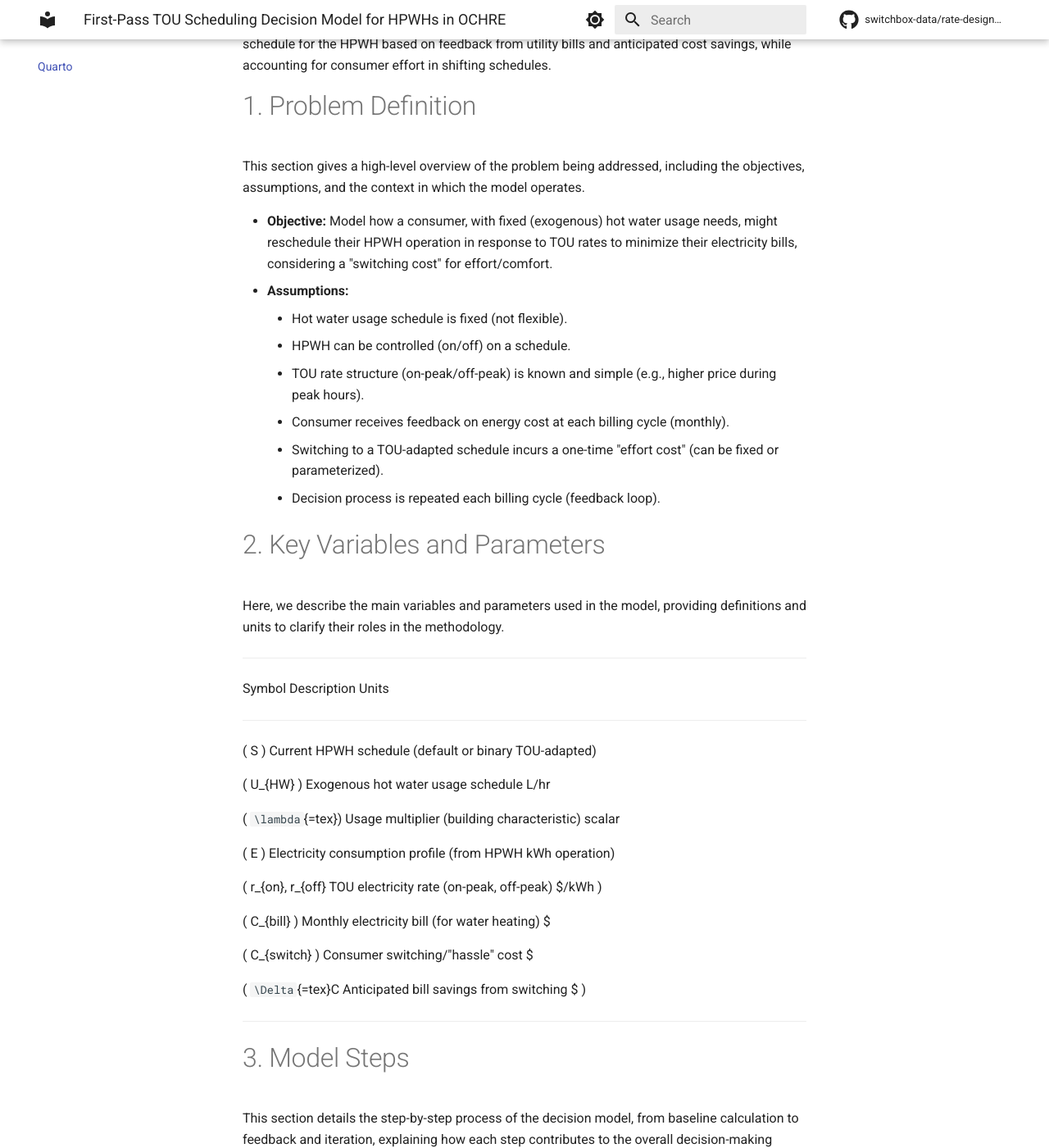
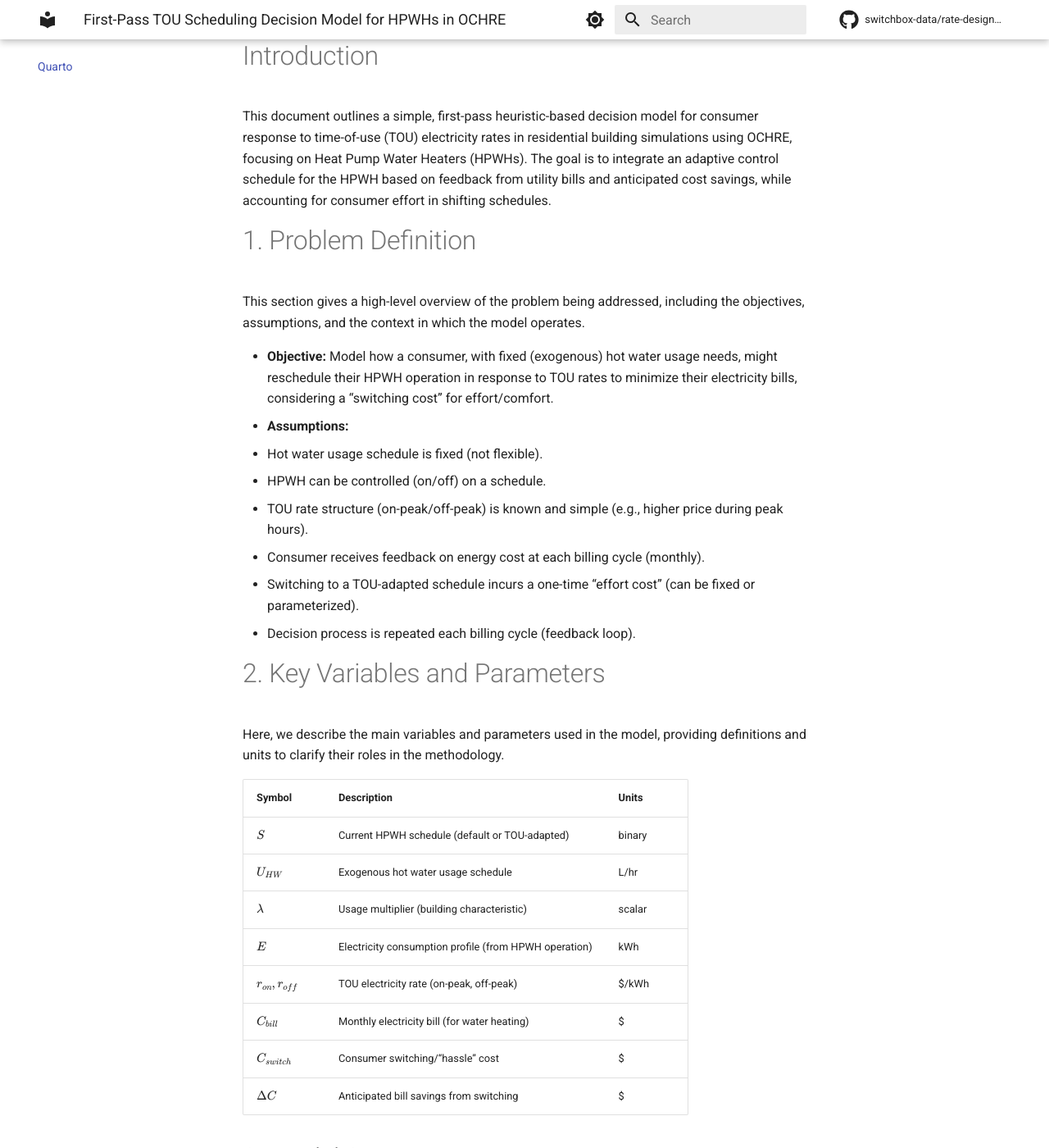
Before and after one commit to switchbox-data/rate-design-platform, an MkDocs documentation site: the page built from docs/docs_tou_hpwh_schedule_basic.md, in a window 1280 px wide and 1400 px high, scrolled down 264 px. Shown: the whole window at 82% size. Built offline with MkDocs 1.6.1 and Material for MkDocs 9.7.7, drawn with Linux system fonts in a browser that asks for light colours; comment, search, counter and statistics services are not loaded; some of the changed text lies outside the part shown.

Commit message:
Add interpreters for latex math and format .qmd for latex elements

```diff
--- a/docs/docs_tou_hpwh_schedule_basic.md
+++ b/docs/docs_tou_hpwh_schedule_basic.md
@@ -1,12 +1,20 @@
 ---
-author:
-- NREL/OCHRE Team
-authors:
-- NREL/OCHRE Team
-date: Invalid Date
 title: First-Pass TOU Scheduling Decision Model for HPWHs in OCHRE
-toc-title: Table of contents
+author: NREL/OCHRE Team
+date: '`r Sys.Date()`'
+format:
+  gfm:
+    html-math-method: mathjax
+    variant: gfm+tex_math_dollars+pipe_tables
+    preserve-yaml: true
+    code-fold: true
+    prefer-html: false
 ---
+
+
+# First-Pass TOU Scheduling Decision Model for HPWHs in OCHRE
+NREL/OCHRE Team
+Invalid Date
 
 # Introduction
 
@@ -24,20 +32,20 @@ This section gives a high-level overview of the problem being addressed,
 including the objectives, assumptions, and the context in which the
 model operates.
 
--   **Objective:** Model how a consumer, with fixed (exogenous) hot
-    water usage needs, might reschedule their HPWH operation in response
-    to TOU rates to minimize their electricity bills, considering a
-    "switching cost" for effort/comfort.
--   **Assumptions:**
-    -   Hot water usage schedule is fixed (not flexible).
-    -   HPWH can be controlled (on/off) on a schedule.
-    -   TOU rate structure (on-peak/off-peak) is known and simple (e.g.,
-        higher price during peak hours).
-    -   Consumer receives feedback on energy cost at each billing cycle
-        (monthly).
-    -   Switching to a TOU-adapted schedule incurs a one-time "effort
-        cost" (can be fixed or parameterized).
-    -   Decision process is repeated each billing cycle (feedback loop).
+- **Objective:** Model how a consumer, with fixed (exogenous) hot water
+  usage needs, might reschedule their HPWH operation in response to TOU
+  rates to minimize their electricity bills, considering a “switching
+  cost” for effort/comfort.
+- **Assumptions:**
+  - Hot water usage schedule is fixed (not flexible).
+  - HPWH can be controlled (on/off) on a schedule.
+  - TOU rate structure (on-peak/off-peak) is known and simple (e.g.,
+    higher price during peak hours).
+  - Consumer receives feedback on energy cost at each billing cycle
+    (monthly).
+  - Switching to a TOU-adapted schedule incurs a one-time “effort cost”
+    (can be fixed or parameterized).
+  - Decision process is repeated each billing cycle (feedback loop).
 
 # 2. Key Variables and Parameters
 
@@ -45,29 +53,16 @@ Here, we describe the main variables and parameters used in the model,
 providing definitions and units to clarify their roles in the
 methodology.
 
-  ------------------------------------------------------------------------------
-  Symbol              Description                                  Units
-  ------------------- -------------------------------------------- -------------
-  ( S )               Current HPWH schedule (default or            binary
-                      TOU-adapted)
-
-  ( U\_{HW} )         Exogenous hot water usage schedule           L/hr
-
-  ( `\lambda `{=tex}) Usage multiplier (building characteristic)   scalar
-
-  ( E )               Electricity consumption profile (from HPWH   kWh
-                      operation)
-
-  ( r\_{on}, r\_{off} TOU electricity rate (on-peak, off-peak)     \$/kWh
-  )
-
-  ( C\_{bill} )       Monthly electricity bill (for water heating) \$
-
-  ( C\_{switch} )     Consumer switching/"hassle" cost             \$
-
-  ( `\Delta `{=tex}C  Anticipated bill savings from switching      \$
-  )
-  ------------------------------------------------------------------------------
+| Symbol | Description | Units |
+|----|----|----|
+| $S$ | Current HPWH schedule (default or TOU-adapted) | binary |
+| $U_{HW}$ | Exogenous hot water usage schedule | L/hr |
+| $\lambda$ | Usage multiplier (building characteristic) | scalar |
+| $E$ | Electricity consumption profile (from HPWH operation) | kWh |
+| $r_{on}, r_{off}$ | TOU electricity rate (on-peak, off-peak) | \$/kWh |
+| $C_{bill}$ | Monthly electricity bill (for water heating) | \$ |
+| $C_{switch}$ | Consumer switching/“hassle” cost | \$ |
+| $\Delta C$ | Anticipated bill savings from switching | \$ |
 
 # 3. Model Steps
 
@@ -77,39 +72,44 @@ step contributes to the overall decision-making process.
 
 ## Step 1: Calculate Baseline
 
--   **Hot Water Usage:** ( U\_{HW}(t) ) is fixed by schedule and
-    multiplier.
--   **HPWH Default Schedule:** Operates as needed to meet hot water
-    draws.
--   **Simulate:** Run OCHRE with default HPWH schedule to get (
-    E\_{default}(t) ), ( C\_{bill,default} ).
+- **Hot Water Usage:** $U_{HW}(t)$ is fixed by schedule and multiplier.
+- **HPWH Default Schedule:** Operates as needed to meet hot water draws.
+- **Simulate:** Run OCHRE with default HPWH schedule to get
+  $E_{default}(t)$, $C_{bill,default}$.
 
 ## Step 2: Define TOU-Adaptive Schedule
 
--   **HPWH TOU Schedule:** Only operates HPWH during off-peak hours
-    (unless tank runs cold).
--   **Simulate:** Run OCHRE with TOU-adaptive HPWH schedule to get (
-    E\_{TOU}(t) ), ( C\_{bill,TOU} ).
+- **HPWH TOU Schedule:** Only operates HPWH during off-peak hours
+  (unless tank runs cold).
+- **Simulate:** Run OCHRE with TOU-adaptive HPWH schedule to get
+  $E_{TOU}(t)$, $C_{bill,TOU}$.
 
 ## Step 3: Anticipated Savings
 
--   **Calculate:** \[ `\Delta `{=tex}C = C\_{bill,default} -
-    C\_{bill,TOU} \]
--   **Net Benefit:** \[ `\text{Net Savings}`{=tex} = `\Delta `{=tex}C -
-    C\_{switch} \]
+- **Calculate:**
+
+$$
+\Delta C = C_{bill,default} - C_{bill,TOU}
+$$
+
+- **Net Benefit:**
+
+$$
+\text{Net Savings} = \Delta C - C_{switch}
+$$
 
 ## Step 4: Decision Rule
 
--   **If** ( `\text{Net Savings}`{=tex} \> 0 ): Consumer switches to
-    TOU-adapted schedule.
--   **Else:** Remains on default schedule.
+- **If** $\text{Net Savings} > 0$: Consumer switches to TOU-adapted
+  schedule.
+- **Else:** Remains on default schedule.
 
 ## Step 5: Feedback & Iteration
 
--   At each monthly billing cycle, repeat Steps 1--4 using updated
-    consumption and bills.
--   Consumer can reconsider switching if conditions change (e.g., rate
-    structure, switching cost).
+- At each monthly billing cycle, repeat Steps 1–4 using updated
+  consumption and bills.
+- Consumer can reconsider switching if conditions change (e.g., rate
+  structure, switching cost).
 
 # 4. Integration with OCHRE
 
@@ -119,27 +119,27 @@ integration.
 
 ## Inputs Required
 
--   Hot water usage schedule: `HotWaterUsageSchedule`
--   Usage multiplier: `UsageMultiplier`
--   TOU rate definition: `r_{on}, r_{off}` (passed to cost calculation)
--   HPWH scheduling control: ability to enforce on/off operation windows
+- Hot water usage schedule: `HotWaterUsageSchedule`
+- Usage multiplier: `UsageMultiplier`
+- TOU rate definition: $r_{on}, r_{off}$ (passed to cost calculation)
+- HPWH scheduling control: ability to enforce on/off operation windows
 
 ## OCHRE Outputs Used
 
-  Output Name                    Use in Model
-  ------------------------------ -----------------------------------
-  Hot Water Delivered (L/min)    For checking comfort/unmet demand
-  Water Heating Delivered (W)    For cost calculation
-  Hot Water Outlet Temperature   For comfort check (optional)
-  Hot Water Unmet Demand (kW)    To quantify service/comfort loss
+| Output Name                  | Use in Model                      |
+|------------------------------|-----------------------------------|
+| Hot Water Delivered (L/min)  | For checking comfort/unmet demand |
+| Water Heating Delivered (W)  | For cost calculation              |
+| Hot Water Outlet Temperature | For comfort check (optional)      |
+| Hot Water Unmet Demand (kW)  | To quantify service/comfort loss  |
 
 ## Implementation Notes
 
--   **Control:** Implement schedule-based control in OCHRE (see
-    `update_external_control` in HPWH code).
--   **Comfort Check:** If TOU schedule leads to unmet demand or low
-    temp, can factor "comfort penalty" into switching cost.
--   **Outputs:** Compare cost and comfort metrics for both schedules.
+- **Control:** Implement schedule-based control in OCHRE (see
+  `update_external_control` in HPWH code).
+- **Comfort Check:** If TOU schedule leads to unmet demand or low temp,
+  can factor “comfort penalty” into switching cost.
+- **Outputs:** Compare cost and comfort metrics for both schedules.
 
 # 5. Example Calculation
 
@@ -148,14 +148,19 @@ model works in practice, using sample values for clarity.
 
 Suppose:
 
--   Default schedule: HPWH runs as needed.
--   TOU schedule: HPWH only runs 10PM--6AM (off-peak).
--   Monthly bill (default): \$30
--   Monthly bill (TOU): \$22
--   Switching cost: \$5 (one-time or amortized)
+- Default schedule: HPWH runs as needed.
+- TOU schedule: HPWH only runs 10PM–6AM (off-peak).
+- Monthly bill (default): \$30
+- Monthly bill (TOU): \$22
+- Switching cost: \$5 (one-time or amortized)
 
-\[ `\Delta `{=tex}C = 30 - 22 = \$8 \] \[ `\text{Net Savings}`{=tex} =
-8 - 5 = \$3 \]
+$$
+\Delta C = 30 - 22 = \$8
+$$
+
+$$
+\text{Net Savings} = 8 - 5 = \$3
+$$
 
 **Decision:** Consumer switches to TOU-adaptive schedule.
 
@@ -166,9 +171,14 @@ cost and comfort penalty calculations, to formalize the methodology.
 
 ## Electricity Cost Calculation
 
-\[ C\_{bill} = `\sum`{=tex}\_{t} E(t) `\cdot `{=tex}r(t) \] Where: - (
-E(t) ): Electricity used by HPWH at time ( t ) - ( r(t) ): Rate
-(on-peak/off-peak) at time ( t )
+$$
+C_{bill} = \sum_{t} E(t) \cdot r(t)
+$$
+
+Where:
+
+- $E(t)$: Electricity used by HPWH at time $t$
+- $r(t)$: Rate (on-peak/off-peak) at time $t$
 
 ## Comfort Penalty for Unmet Hot Water Demand
 
@@ -177,18 +187,23 @@ hot water demand (i.e., water is delivered below setpoint temperature),
 they incur a penalty reflecting discomfort or service loss. This penalty
 is computed as:
 
-\[ C\_{comfort} = `\alpha \cdot \left`{=tex}``{=tex}``{=tex}(
-`\sum`{=tex}\_{t} `\text{Unmet Demand}`{=tex}(t) `\right`{=tex}) \]
+$$
+C_{comfort} = \alpha \cdot \left( \sum_{t} \text{Unmet Demand}(t) \right)
+$$
 
-Where: - ( `\alpha `{=tex}): Monetization factor for comfort loss (e.g.,
-\$/kWh unmet or \$/event) - ( `\text{Unmet Demand}`{=tex}(t) ): Unmet
-hot water demand per time step (from OCHRE output)
+Where:
 
-At each billing cycle, the consumer's net savings from remaining on the
+- $\alpha$: Monetization factor for comfort loss (e.g., \$/kWh unmet or
+  \$/event)
+- $\text{Unmet Demand}(t)$: Unmet hot water demand per time step (from
+  OCHRE output)
+
+At each billing cycle, the consumer’s net savings from remaining on the
 TOU-adapted schedule is:
 
-\[ `\text{Net Savings}`{=tex} = `\Delta `{=tex}C - C\_{switch} -
-C\_{comfort} \]
+$$
+\text{Net Savings} = \Delta C - C_{switch} - C_{comfort}
+$$
 
 If Net Savings ≤ 0, the consumer switches back to the default schedule.
 
@@ -197,40 +212,35 @@ between cost savings and comfort when responding to TOU rates.
 
 ## Final Decision
 
-\[ `\text{Net Savings}`{=tex} = `\Delta `{=tex}C - C\_{switch} -
-C\_{comfort} \] Switch if Net Savings ( \> 0 ).
+$$
+\text{Net Savings} = \Delta C - C_{switch} - C_{comfort}
+$$
+
+Switch if Net Savings $> 0$.
 
 # 7. Summary Table
 
 A summary table is provided here to concisely outline the main steps and
 their integration with OCHRE.
 
-  -----------------------------------------------------------------------
-  Step      Action                          OCHRE Integration
-  --------- ------------------------------- -----------------------------
-  1         Simulate default schedule       Run with normal HPWH control
-
-  2         Simulate TOU-adaptive schedule  Run with off-peak-restricted
-                                            HPWH
-
-  3         Compare bills and comfort       Use OCHRE output variables
-                                            above
-
-  4         Decision to switch?             Apply decision rule
-
-  5         Repeat monthly                  Feedback loop
-  -----------------------------------------------------------------------
+| Step | Action                         | OCHRE Integration                 |
+|------|--------------------------------|-----------------------------------|
+| 1    | Simulate default schedule      | Run with normal HPWH control      |
+| 2    | Simulate TOU-adaptive schedule | Run with off-peak-restricted HPWH |
+| 3    | Compare bills and comfort      | Use OCHRE output variables above  |
+| 4    | Decision to switch?            | Apply decision rule               |
+| 5    | Repeat monthly                 | Feedback loop                     |
 
 # 8. References
 
 This section lists references and resources for further information and
 context regarding the model and its implementation.
 
--   [OCHRE Inputs and
-    Arguments](https://github.com/NREL/OCHRE/blob/main/docs/source/InputsAndArguments.rst)
--   [OCHRE
-    Outputs](https://github.com/NREL/OCHRE/blob/main/docs/source/Outputs.rst)
--   [OCHRE Water
-    Model](https://github.com/NREL/OCHRE/blob/main/ochre/Models/Water.py)
--   [HPWH Control
-    Logic](https://github.com/NREL/OCHRE/blob/main/ochre/Equipment/WaterHeater.py)
+- [OCHRE Inputs and
+  Arguments](https://github.com/NREL/OCHRE/blob/main/docs/source/InputsAndArguments.rst)
+- [OCHRE
+  Outputs](https://github.com/NREL/OCHRE/blob/main/docs/source/Outputs.rst)
+- [OCHRE Water
+  Model](https://github.com/NREL/OCHRE/blob/main/ochre/Models/Water.py)
+- [HPWH Control
+  Logic](https://github.com/NREL/OCHRE/blob/main/ochre/Equipment/WaterHeater.py)
--- /dev/null
+++ b/docs/javascripts/mathjax.js
@@ -0,0 +1,16 @@
+window.MathJax = {
+    tex: {
+      inlineMath: [["\\(", "\\)"]],
+      displayMath: [["\\[", "\\]"]],
+      processEscapes: true,
+      processEnvironments: true
+    },
+    options: {
+      ignoreHtmlClass: ".*|",
+      processHtmlClass: "arithmatex"
+    }
+  };
+
+  document$.subscribe(() => {
+    MathJax.typesetPromise()
+  })
--- a/mkdocs.yml
+++ b/mkdocs.yml
@@ -19,7 +19,8 @@ plugins:
         python:
           paths:
             - rate_design_platform
-  - quarto-render
+  - quarto-render:
+      output_format: gfm
 
 theme:
   name: material
@@ -58,3 +59,11 @@ markdown_extensions:
   - pymdownx.highlight:
       anchor_linenums: true
   - pymdownx.superfences
+
+extra_javascript:
+  - javascripts/mathjax.js
+  - https://polyfill.io/v3/polyfill.min.js?features=es6
+  - https://cdn.jsdelivr.net/npm/mathjax@3/es5/tex-mml-chtml.js
+
+extra_css:
+  - stylesheets/extra.css
```
Also changed, not shown: docs/docs_tou_hpwh_schedule_basic.qmd (+53 -37 lines), 1 other file.
